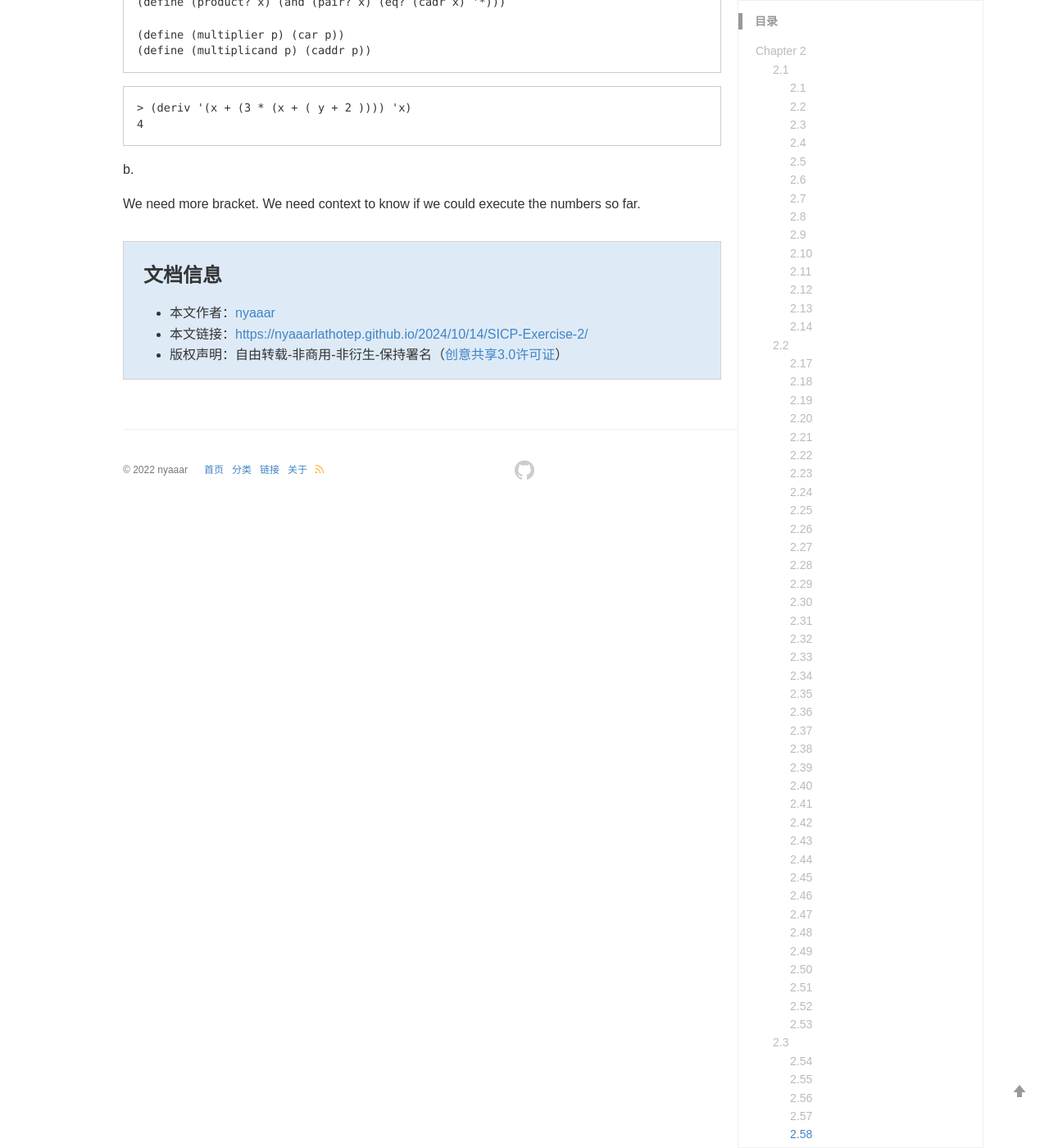
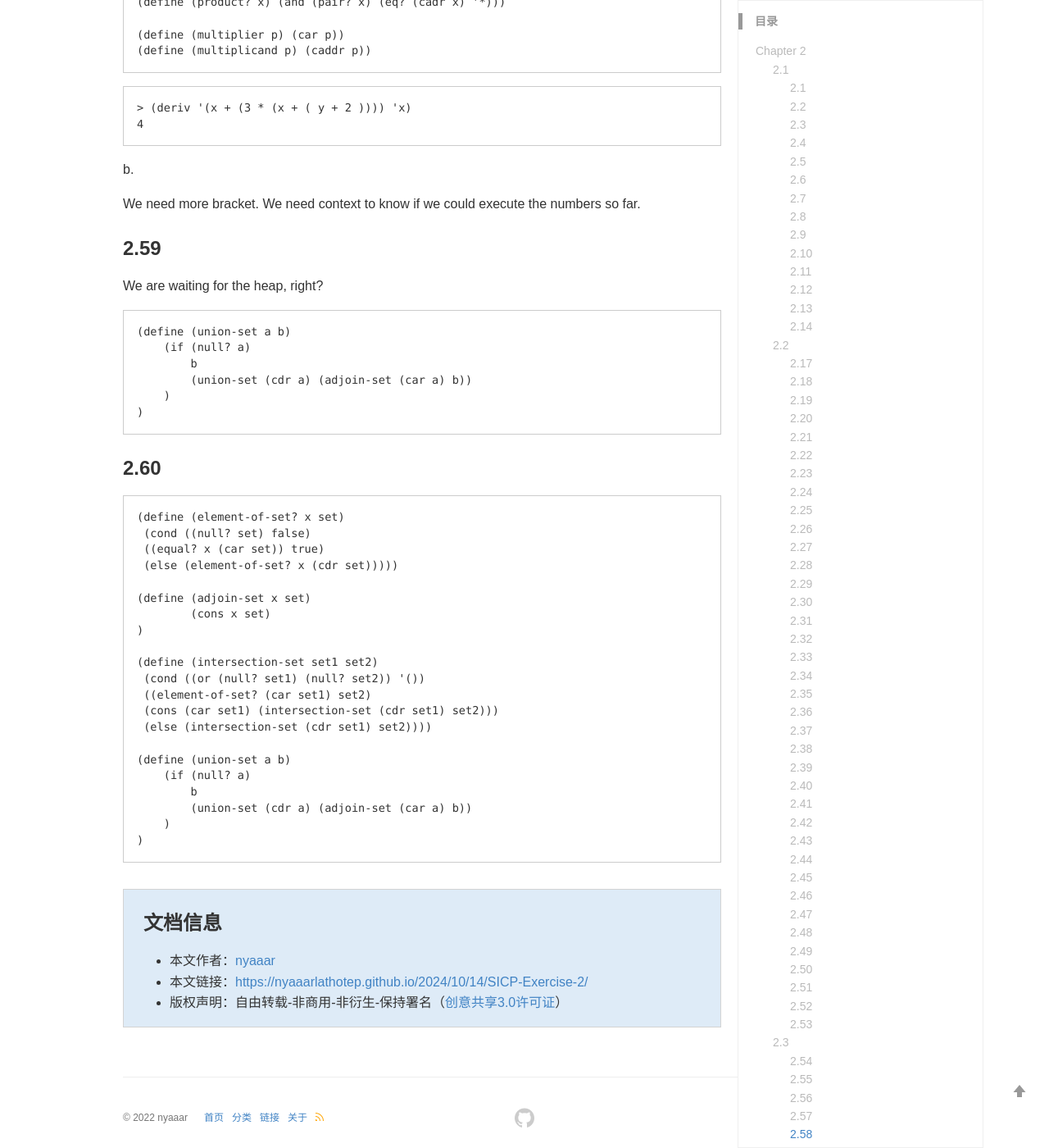
Before and after one commit to nyaaarlathotep/nyaaarlathotep.github.io, a Jekyll site: the page built from _posts/2024-10-14- SICP Exercise 2.md, in a window 1280 px wide and 1400 px high, scrolled down 32644 px. Shown: the whole window at 82% size. Built offline with Jekyll 4.4.1, drawn with Linux system fonts in a browser that asks for light colours; comment, search, counter and statistics services are not loaded; a style sheet for code colours, icons or effects is not loaded; some of the changed text lies outside the part shown.

Commit message:
Update 2024-10-14- SICP Exercise 2.md

````diff
--- a/_posts/2024-10-14- SICP Exercise 2.md
+++ b/_posts/2024-10-14- SICP Exercise 2.md
@@ -1591,3 +1591,42 @@ Because of the abstraction barrier, there is no need to modify `deriv`.
 b.
 
 We need more bracket. We need context to know if we could execute the numbers so far.
+
+### 2.59
+
+We are waiting for the heap, right?
+
+```
+(define (union-set a b)
+    (if (null? a)
+        b
+        (union-set (cdr a) (adjoin-set (car a) b))
+    )
+)
+```
+
+### 2.60
+
+```
+(define (element-of-set? x set)
+ (cond ((null? set) false)
+ ((equal? x (car set)) true)
+ (else (element-of-set? x (cdr set)))))
+
+(define (adjoin-set x set)
+	(cons x set)
+)
+
+(define (intersection-set set1 set2)
+ (cond ((or (null? set1) (null? set2)) '())
+ ((element-of-set? (car set1) set2)
+ (cons (car set1) (intersection-set (cdr set1) set2)))
+ (else (intersection-set (cdr set1) set2))))
+
+(define (union-set a b)
+    (if (null? a)
+        b
+        (union-set (cdr a) (adjoin-set (car a) b))
+    )
+)
+```
````
